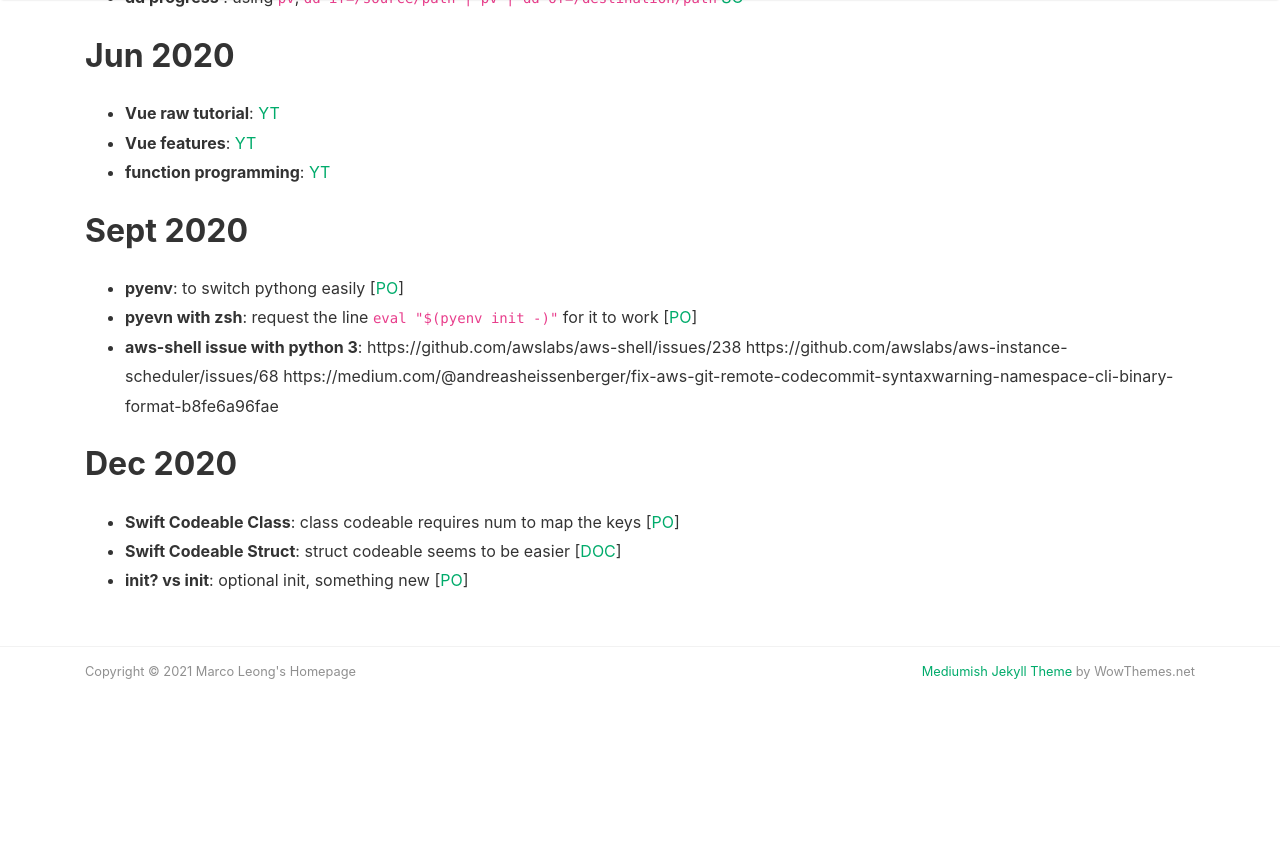
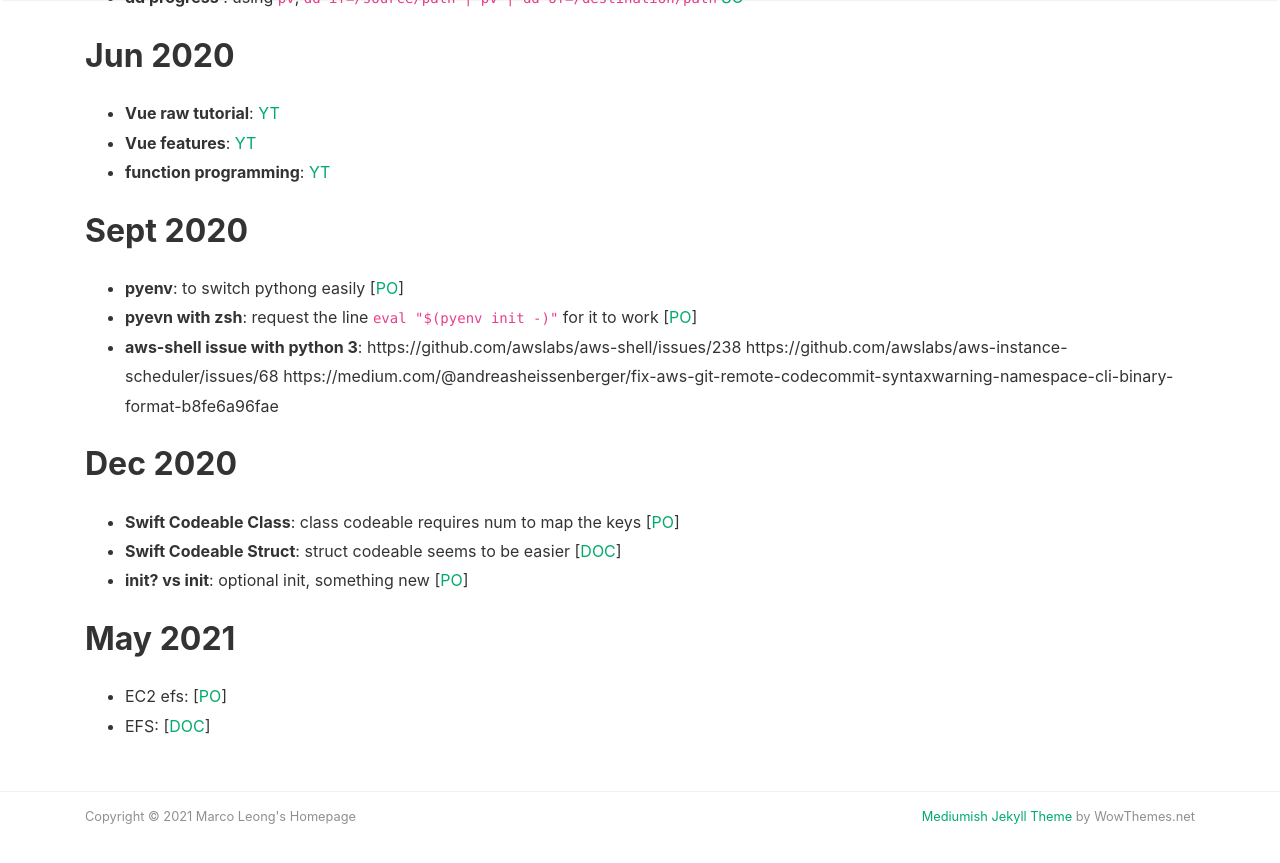
Before and after one commit to MarcoLeongDev/MarcoLeongDev.github.io, a Jekyll site: the page built from journey.md, in a window 1280 px wide and 900 px high, scrolled down 5036 px. Shown: the top 863 px of the window. Built offline with Jekyll 4.4.1, drawn with Linux system fonts in a browser that asks for light colours; nearby versions of some CDN libraries; our own code applies the rules of GitHub Pages for plain Markdown files; before the commit the page ends 5791 px from its top, so only the background shows below that.

Commit message:
Update journey.md

```diff
--- a/journey.md
+++ b/journey.md
@@ -154,10 +154,9 @@ https://docs.aws.amazon.com/AWSEC2/latest/UserGuide/SSL-on-amazon-linux-2.html
 - **Swift Codeable Struct**: struct codeable seems to be easier [[DOC](https://developer.apple.com/documentation/foundation/jsondecoder)]
 - **init? vs init**: optional init, something new [[PO](https://www.hackingwithswift.com/example-code/language/whats-the-difference-between-init-and-init)]
 
-
-
-
-
+## May 2021
+- EC2 efs: [[PO](https://thenewstack.io/tutorial-configure-and-mount-an-efs-file-system-in-amazon-ec2-instance/)]
+- EFS: [[DOC](https://docs.aws.amazon.com/efs/latest/ug/wt2-apache-web-server.html)]
 
 
 
```
